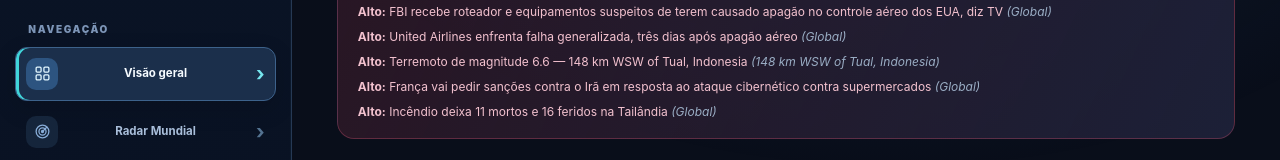
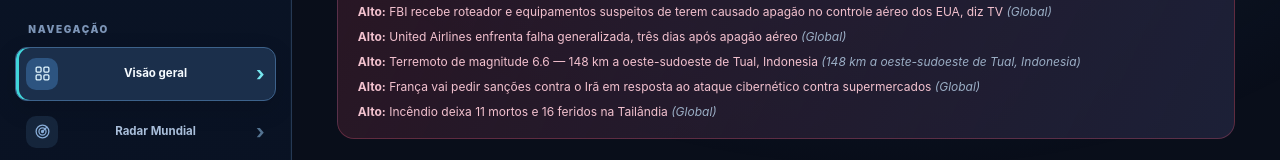
Before and after one commit to ryderguedes154/alerta-global, a plain HTML site: page index.html in a window 1280 px wide. Shown: the part 151-311 px from the top of the page. Drawn offline with Linux system fonts and the light colour scheme.

Commit message:
Traduz nomes de localização sísmica e evita manchetes em inglês nos alertas

```diff
--- a/index.html
+++ b/index.html
@@ -716,6 +716,18 @@ main{max-width:1480px;padding:25px clamp(18px,3.5vw,48px) 85px;margin:auto}
     return native ? localizeQuakeTitle(article.title_pt || article.title || "") :
       String(article.title_pt || "").trim();
   }
+  function regionInPortuguese(article) {
+    if (article?.source === "USGS") {
+      return localizeQuakeTitle(article.region || "Local não informado");
+    }
+    const raw = String(article?.region || "Global");
+    const translations = {
+      "United States":"Estados Unidos", "United Kingdom":"Reino Unido",
+      "China":"China", "Russia":"Rússia", "Ukraine":"Ucrânia",
+      "South Africa":"África do Sul", "Global":"Global"
+    };
+    return translations[raw] || raw;
+  }
   function newsPtSummary(article) {
     if (!article) return "";
     if (article.lang === "pt" || article.lang === "pt-BR" || article.source === "USGS")
@@ -1170,7 +1182,7 @@ main{max-width:1480px;padding:25px clamp(18px,3.5vw,48px) 85px;margin:auto}
           ${flagHtml(i.country)} <span class="country">${esc(countryName(i.country))}</span>
           <span class="tag sev-${i.sev}">${LABEL[i.sev]}</span>
           <span class="tag">${esc(i.category || "Geral")}</span>
-          <span>${esc(i.region || "Global")}</span>
+          <span>${esc(regionInPortuguese(i))}</span>
           <span>· ${esc(i.source || "")}</span>
           <span>· ${i.ts ? new Date(i.ts).toLocaleString("pt-BR") : ""}</span>
         </div>
@@ -1249,8 +1261,8 @@ main{max-width:1480px;padding:25px clamp(18px,3.5vw,48px) 85px;margin:auto}
       banner.classList.add("show");
       list.innerHTML = critical.slice(0,6).map(i =>
         '<li><strong>' + LABEL[i.sev] + ':</strong> ' +
-        esc(i.title_pt || i.title) + ' <em style="color:var(--muted)">(' +
-        esc(i.region || "Global") + ')</em></li>').join("");
+        esc(newsPtTitle(i)) + ' <em style="color:var(--muted)">(' +
+        esc(regionInPortuguese(i)) + ')</em></li>').join("");
     } else {
       banner.classList.remove("show");
     }
```
